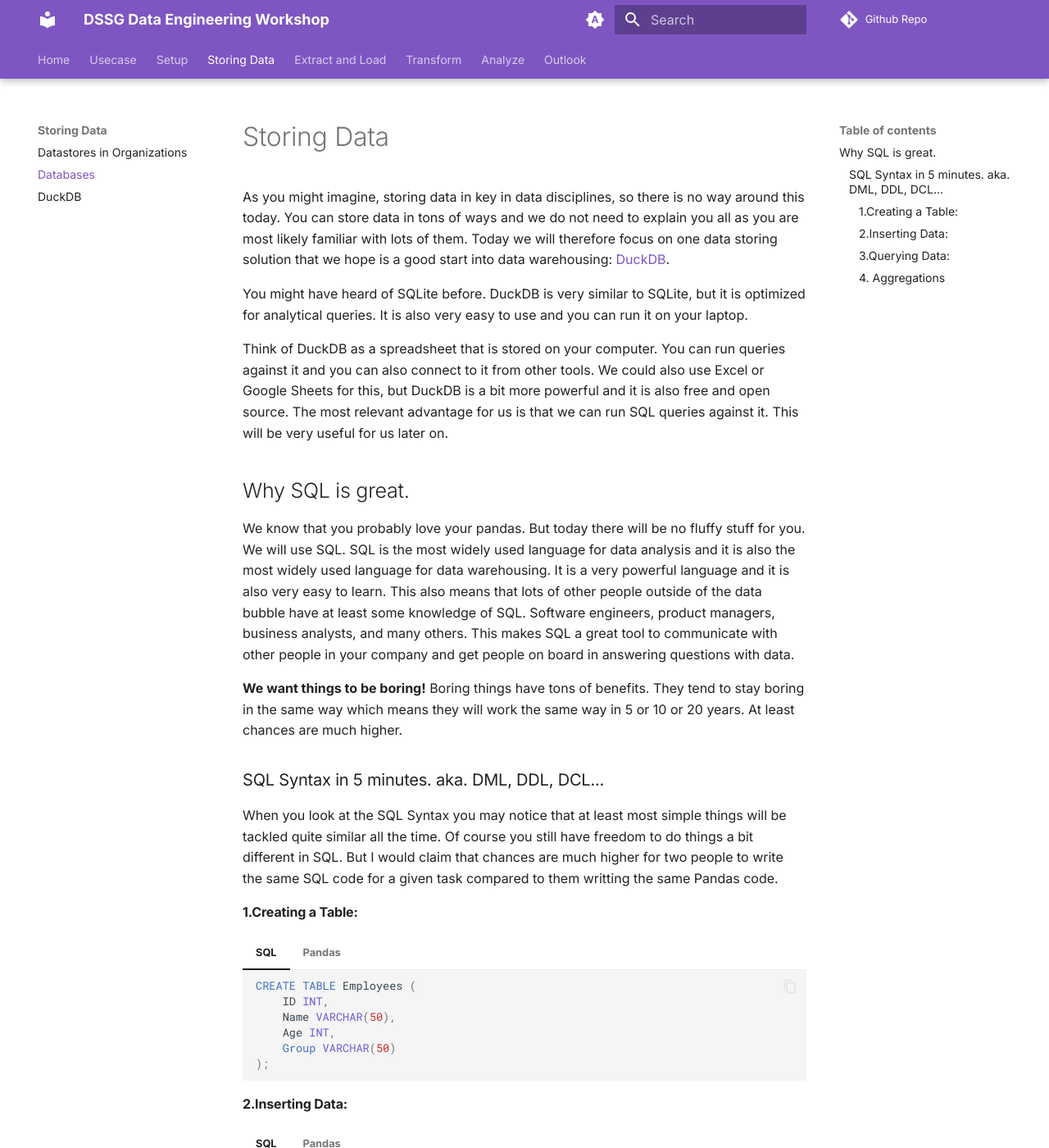
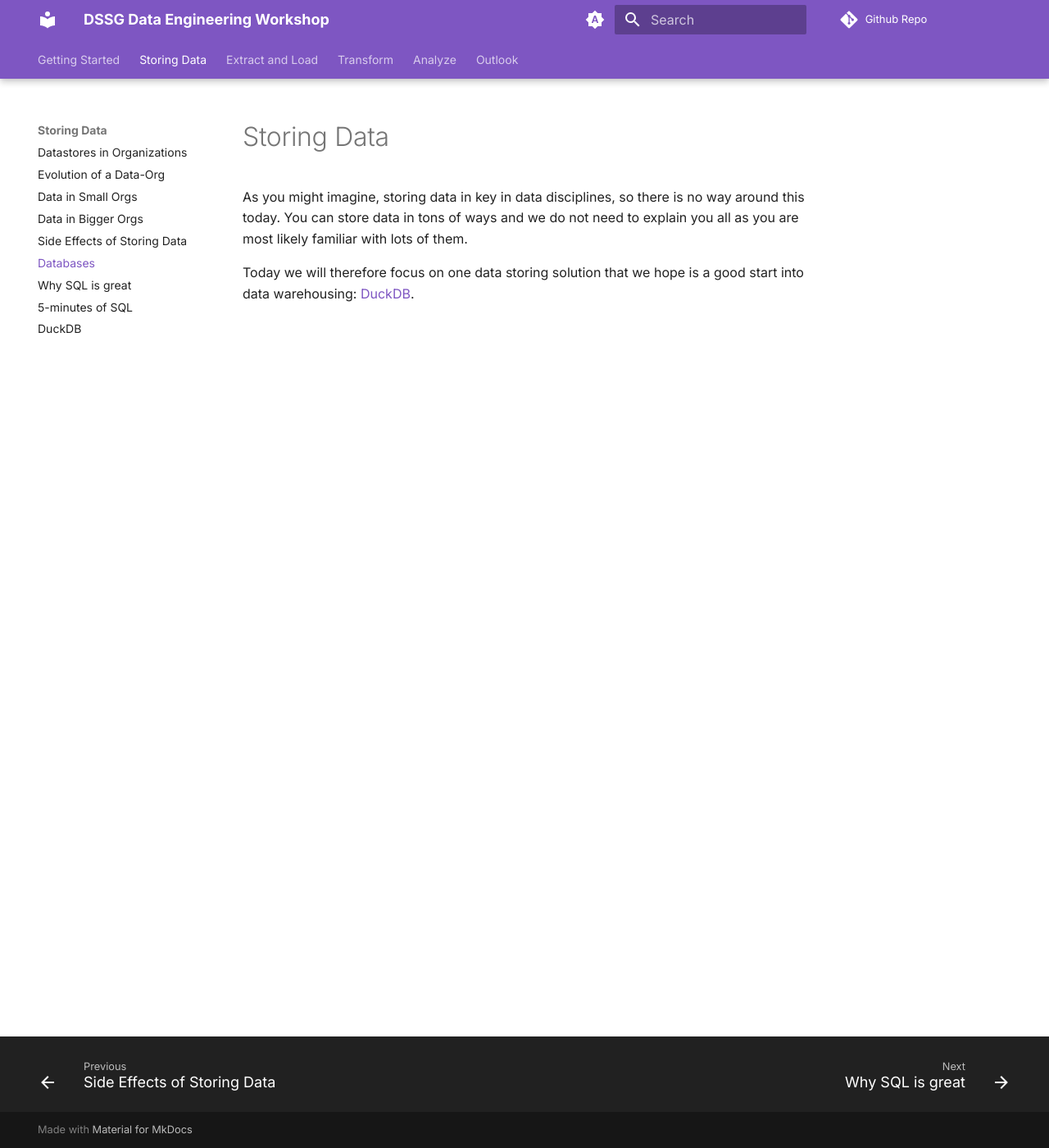
Before and after one commit to rogall-e/DSSG-Data-Engineering-Workshop, an MkDocs documentation site: the page built from docs/1_store/databases.md, in a window 1280 px wide and 1400 px high. Shown: the whole window at 82% size. Built offline with MkDocs 1.6.1 and Material for MkDocs 9.7.7, drawn with Linux system fonts in a browser that asks for light colours; comment, search, counter and statistics services are not loaded; some of the changed text lies outside the part shown.

Commit message:
refactoring

````diff
--- a/docs/1_store/databases.md
+++ b/docs/1_store/databases.md
@@ -1,89 +1,5 @@
 # Storing Data
 
-As you might imagine, storing data in key in data disciplines, so there is no way around this today. You can store data in tons of ways and we do not need to explain you all as you are most likely familiar with lots of them. Today we will therefore focus on one data storing solution that we hope is a good start into data warehousing: [DuckDB](https://duckdb.org/).
+As you might imagine, storing data in key in data disciplines, so there is no way around this today. You can store data in tons of ways and we do not need to explain you all as you are most likely familiar with lots of them.
 
-You might have heard of SQLite before. DuckDB is very similar to SQLite, but it is optimized for analytical queries. It is also very easy to use and you can run it on your laptop.
-
-Think of DuckDB as a spreadsheet that is stored on your computer. You can run queries against it and you can also connect to it from other tools. We could also use Excel or Google Sheets for this, but DuckDB is a bit more powerful and it is also free and open source. The most relevant advantage for us is that we can run SQL queries against it. This will be very useful for us later on.
-
-<!-- ![file-formats](../assets/img/placeholder.webp) -->
-
-## Why SQL is great.
-We know that you probably love your pandas. But today there will be no fluffy stuff for you. We will use SQL. SQL is the most widely used language for data analysis and it is also the most widely used language for data warehousing. It is a very powerful language and it is also very easy to learn. This also means that lots of other people outside of the data bubble have at least some knowledge of SQL. Software engineers, product managers, business analysts, and many others. This makes SQL a great tool to communicate with other people in your company and get people on board in answering questions with data.
-
-**We want things to be boring!**
-Boring things have tons of benefits. They tend to stay boring in the same way which means they will work the same way in 5 or 10 or 20 years. At least chances are much higher.
-
-<!-- ## The right tools for the right job. -->
-
-### SQL Syntax in 5 minutes. aka. DML, DDL, DCL...
-When you look at the SQL Syntax you may notice that at least most simple things will be tackled quite similar all the time. Of course you still have freedom to do things a bit different in SQL. But I would claim that chances are much higher for two people to write the same SQL code for a given task compared to them writting the same Pandas code.
-
-#### 1.Creating a Table:
-=== "SQL"
-
-    ``` sql
-    CREATE TABLE Employees (
-        ID INT,
-        Name VARCHAR(50),
-        Age INT,
-        Group VARCHAR(50)
-    );
-    ```
-
-=== "Pandas"
-
-    ``` Python
-    import pandas as pd
-    df = pd.DataFrame(columns=['ID', 'Name', 'Age', 'Group'])
-    ```
-
-#### 2.Inserting Data:
-=== "SQL"
-
-    ``` sql
-    INSERT INTO Employees (ID, Name, Age, Group)
-    VALUES (1, 'John', 30, 'A'),
-          (2, 'Jane', 25, 'B'),
-          (3, 'Smith', 35, 'A');
-    ```
-
-=== "Pandas"
-
-    ``` Python
-    data = {'ID': [1, 2, 3],
-            'Name': ['John', 'Jane', 'Smith'],
-            'Age': [30, 25, 35]}
-            'Group': ['A', 'B', 'A']}
-    df = pd.DataFrame(data)
-    ```
-
-#### 3.Querying Data:
-=== "SQL"
-
-    ``` sql
-    SELECT * FROM Employees;
-    ```
-
-=== "Pandas"
-
-    ``` Python
-    print(df)
-    ```
-
-#### 4. Aggregations
-=== "SQL"
-
-    ``` sql
-    SELECT AVG(Age) as AverageAge, MAX(Age) as MaxAge
-    FROM Employees
-    GROUP BY Group;
-    ```
-
-=== "Pandas"
-
-    ``` Python
-    grouped_df = df.groupby('Group').mean()
-    ```
-
-You might already know all that
+Today we will therefore focus on one data storing solution that we hope is a good start into data warehousing: [DuckDB](https://duckdb.org/).
--- a/mkdocs.yml
+++ b/mkdocs.yml
@@ -2,20 +2,30 @@ site_name: DSSG Data Engineering Workshop
 repo_name: Github Repo
 repo_url: https://github.com/rogall-e/DSSG-Data-Engineering-Workshop
 nav:
-  - Home: index.md
-  - Usecase: 0_getstarted/usecase.md
-  - Setup:
+  - Getting Started:
+      - Home: 0_getstarted/index.md
+      - Usecase: 0_getstarted/usecase.md
       - Developer Setup: 0_getstarted/developer-setup.md
   - Storing Data:
       - Datastores in Organizations: 1_store/data-in-orgs.md
+      - Evolution of a Data-Org: 1_store/data-evolution.md
+      - Data in Small Orgs: 1_store/data-in-small-orgs.md
+      - Data in Bigger Orgs: 1_store/data-in-big-orgs.md
+      - Side Effects of Storing Data: 1_store/sideeffects-of-storing-data.md
       - Databases: 1_store/databases.md
+      - Why SQL is great: 1_store/why-sql-is-great.md
+      - 5-minutes of SQL: 1_store/5_minutes_of_sql.md
       - DuckDB: 1_store/duckdb.md
   - Extract and Load:
+      - Data Sources: 2_extract/data-sources.md
+      - Data Destinations: 2_extract/data-destinations.md
+      - Connections and Jobs: 2_extract/
       - Material: 2_extract/material.md
   - Transform:
       - Material: 3_transform/material.md
   - Analyze:
-      - Material: 4_analyze/dashboarding-tools.md
+      - The Thin Analytics Layer:
+          - Material: 4_analyze/dashboarding-tools.md
   - Outlook:
       - Applying your new skills: 5_outlook/applying-your-skills.md
       - Learning More: 5_outlook/learning-more.md
````
Also changed, not shown: docs/1_store/5_minutes_of_sql.md (added, +69 -0 lines), docs/1_store/data-in-orgs.md (+3 -0 lines), docs/1_store/sideeffects-of-storing-data.md (added, +19 -0 lines), docs/1_store/why-sql-is-great.md (added, +5 -0 lines), docs/2_extract/data-destinations.md (added, +6 -0 lines), docs/2_extract/data-sources.md (added, +9 -0 lines), docs/2_extract/material.md (+0 -14 lines), docs/0_getstarted/index.md (renamed from docs/index.md), docs/1_store/data-evolution.md (added), docs/1_store/data-in-big-orgs.md (added), docs/assets/img/airflow-connectors.png (added), docs/assets/img/internal-files.png (added).
